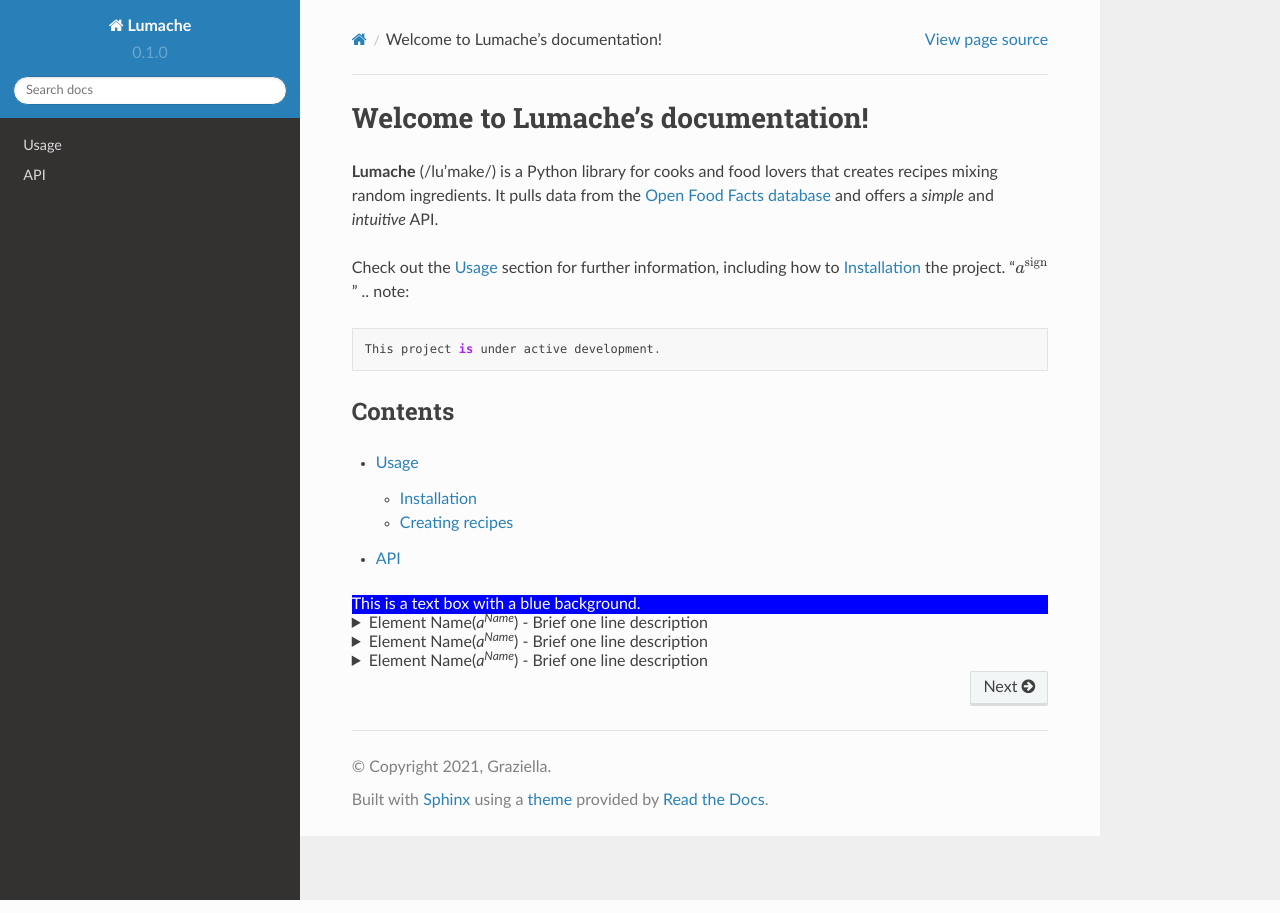
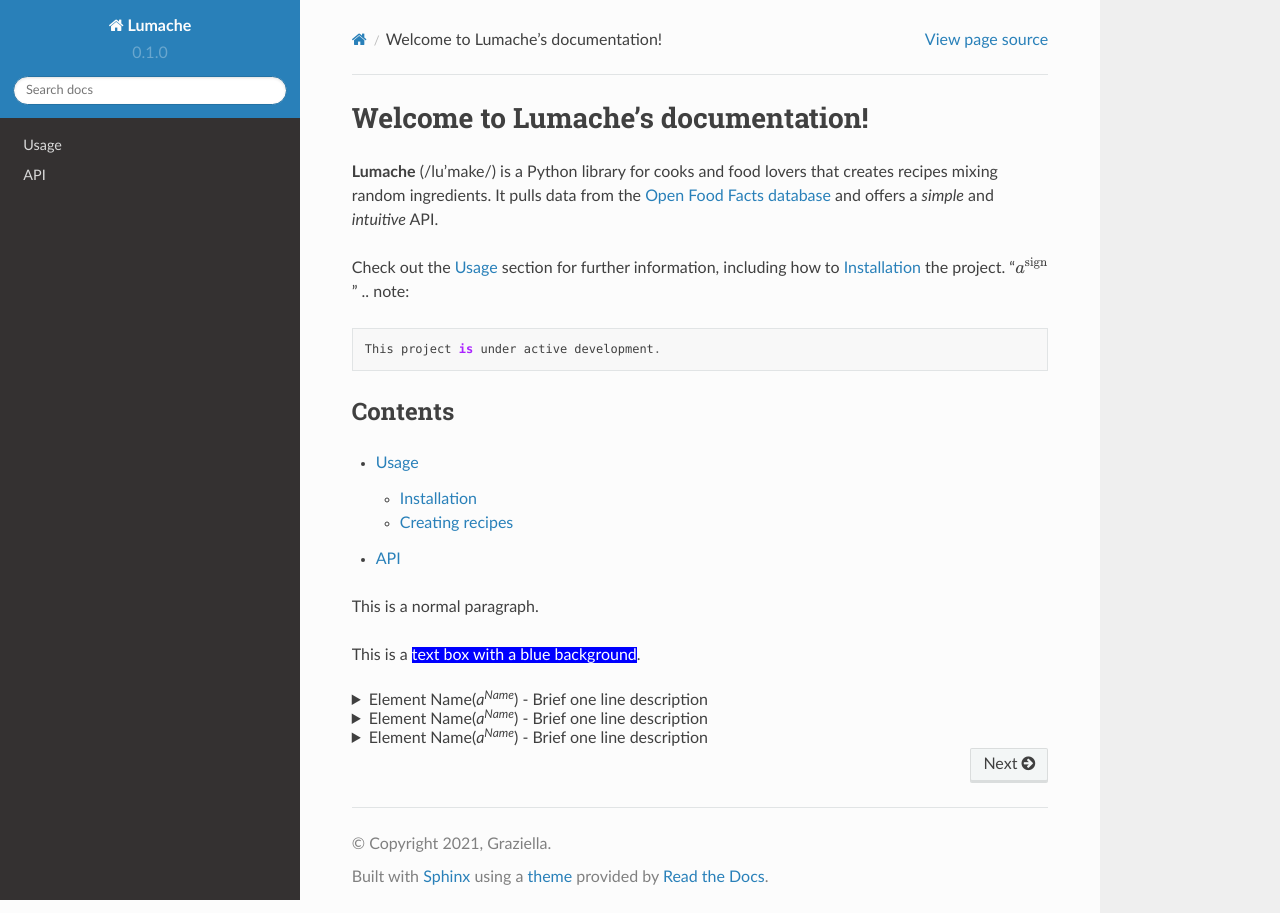
Before and after one commit to HaomiaoLuoLlanio/doc_beginning, a Sphinx documentation site: the page built from docs/source/index.rst, in a window 1280 px wide. Built offline with Sphinx 7.4.7 and the Read the Docs theme 2.0.0, drawn with Linux system fonts in a browser that asks for light colours.

Commit message:
Update index.rst

```diff
--- a/docs/source/index.rst
+++ b/docs/source/index.rst
@@ -21,11 +21,21 @@
    usage
    api
 
+.. role:: bluebox
+   :class: bluebox
+
 .. raw:: html
 
-  <div style="background-color: blue; color: white;">
-    This is a text box with a blue background.
-  </div>
+  <style>
+    .bluebox {
+      background-color: blue;
+      color: white;
+    }
+  </style>
+
+This is a normal paragraph.
+
+This is a :bluebox:`text box with a blue background`.
 
 .. raw:: html
 
```
